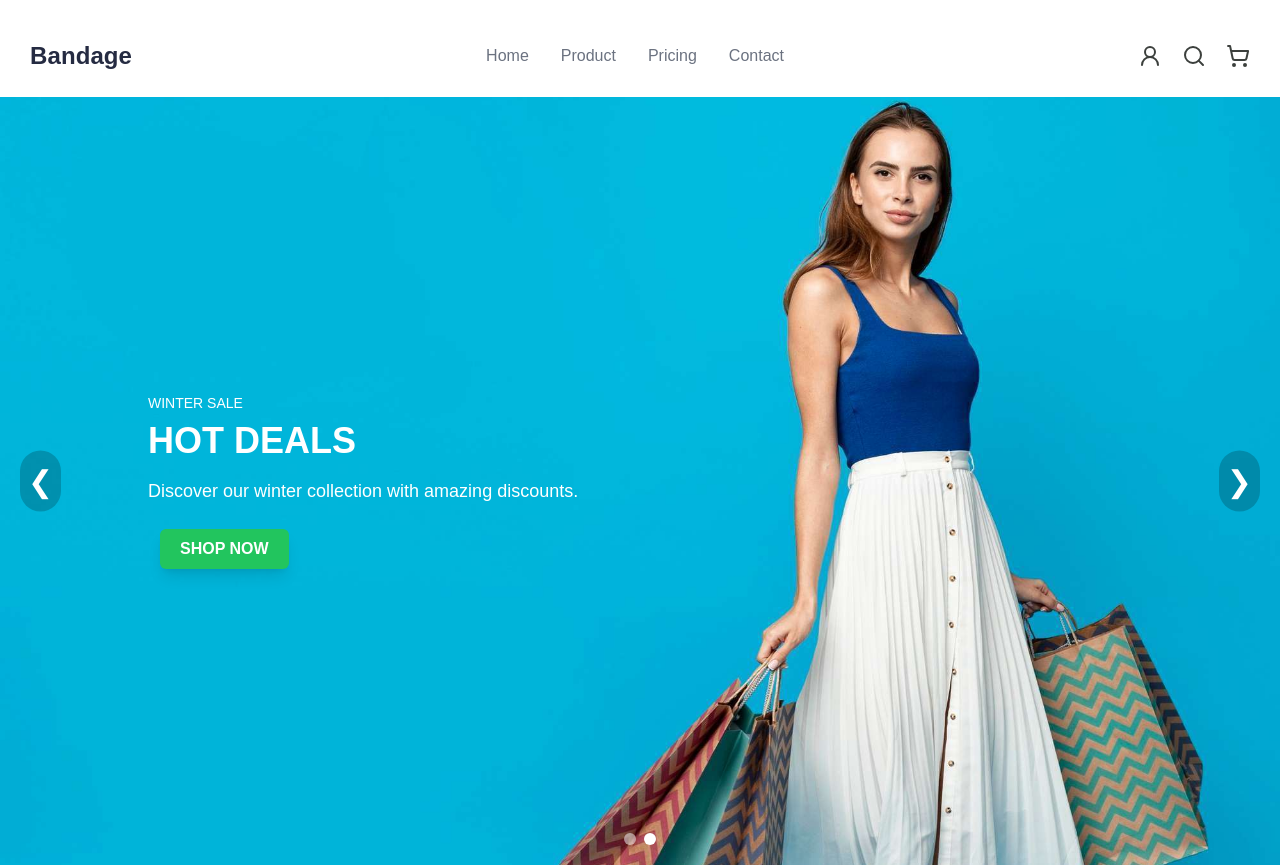
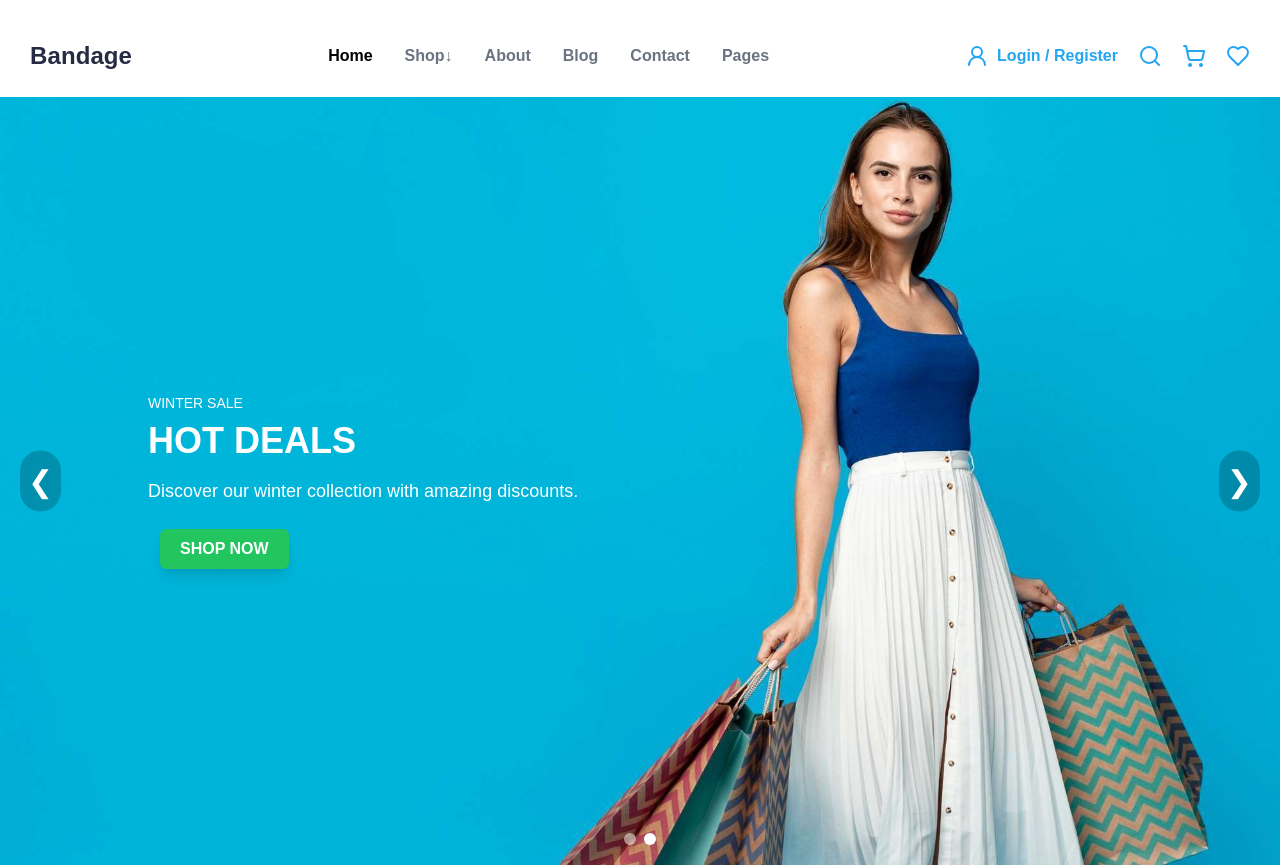
Before and after one commit to furkanozanyuce/my-ecommerce, a React (Vite) app: page / in a window 1280 px wide. Shown: the top 867 px of the page. Built offline with nearby package versions, Linux system fonts and the light colour scheme.

Commit message:
fixed desktop responsiveness of the header

```diff
--- a/src/layout/Header.jsx
+++ b/src/layout/Header.jsx
@@ -1,12 +1,18 @@
 import { useState } from "react";
-import { Menu, Search, ShoppingCart, UserRound } from "lucide-react";
+import { Heart, Menu, Search, ShoppingCart, UserRound } from "lucide-react";
 import { NavLink } from "react-router-dom";
 
 function Header() {
     const [isMobileMenuOpen, setIsMobileMenuOpen] = useState(false);
+    const [isShopMenuOpen, setIsShopMenuOpen] = useState(false);
+
 
     const toggleMobileMenu = () => {
         setIsMobileMenuOpen(!isMobileMenuOpen);
+    };
+
+    const toggleShopMenu = () => {
+        setIsShopMenuOpen(!isShopMenuOpen);
     };
 
     return (
@@ -15,18 +21,30 @@ function Header() {
                 <div>
                     <h3 className="font-bold text-2xl leading-8 tracking-[0.1px] text-[#252B42]">Bandage</h3>
                 </div>
-                <nav className="hidden md:flex justify-between items-center px-[30px]">
+                <nav className="hidden md:flex justify-between items-center px-[30px] font-semibold">
                     <ul className="flex gap-8 text-gray-500">
-                        <li><a href="#home" className="hover:text-black">Home</a></li>
-                        <li><a href="#product" className="hover:text-black">Product</a></li>
-                        <li><a href="#pricing" className="hover:text-black">Pricing</a></li>
-                        <li><a href="#contact" className="hover:text-black">Contact</a></li>
+                        <NavLink exact to="/" activeClassName="selected" className="hover:text-black">Home</NavLink>
+                        <button onClick={toggleShopMenu} className="hover:text-black">Shop↓</button>
+                        <NavLink to="/about" activeClassName="selected" className="hover:text-black">About</NavLink>
+                        <NavLink to="/blog" activeClassName="selected" className="hover:text-black">Blog</NavLink>
+                        <NavLink to="/contact" activeClassName="selected" className="hover:text-black">Contact</NavLink>
+                        <NavLink to="/pages" activeClassName="selected" className="hover:text-black">Pages</NavLink>
                     </ul>
                 </nav>
-                <div className="text-[#3C403D] flex gap-[20px] items-center">
-                    <UserRound />
-                    <Search />
-                    <ShoppingCart />
+                <div className="text-[#3C403D] md:text-[#23A6F0] flex gap-[20px] items-center">
+                    <button className="hover:text-gray-500 flex gap-2 font-semibold">
+                        <UserRound />
+                        <p className="hidden md:block">Login / Register</p>
+                    </button>
+                    <button className="hover:text-gray-500">
+                        <Search />
+                    </button>
+                    <button className="hover:text-gray-500">
+                        <ShoppingCart />
+                    </button>
+                    <button className="hidden md:block hover:text-gray-500">
+                        <Heart />
+                    </button>
                     <button
                         className="md:hidden hover:text-gray-500"
                         onClick={toggleMobileMenu}
@@ -44,6 +62,26 @@ function Header() {
                     <NavLink to="/contact" activeClassName="selected" className="hover:text-black">Contact</NavLink>
                 </div>
             )}
+            {isShopMenuOpen && (
+                <div className="gap-24 justify-center my-8 text-xl text-gray-500 hidden md:flex">
+                    <div className="flex flex-col gap-2">
+                        <p className="text-black font-semibold">Women</p>
+                        <a href="#" className="hover:text-black">Bags</a>
+                        <a href="#" className="hover:text-black">Belts</a>
+                        <a href="#" className="hover:text-black">Cosmetics</a>
+                        <a href="#" className="hover:text-black">Bags</a>
+                        <a href="#" className="hover:text-black">Hats</a>
+                    </div>
+                    <div className="flex flex-col gap-2">
+                        <p className="text-black font-semibold">Men</p>
+                        <a href="/" className="hover:text-black">Bags</a>
+                        <a href="#" className="hover:text-black">Belts</a>
+                        <a href="#" className="hover:text-black">Bags</a>
+                        <a href="#" className="hover:text-black">Contact</a>
+                        <a href="#" className="hover:text-black">Hats</a>
+                    </div>
+                </div>
+            )}
         </div>
     )
 }
```
